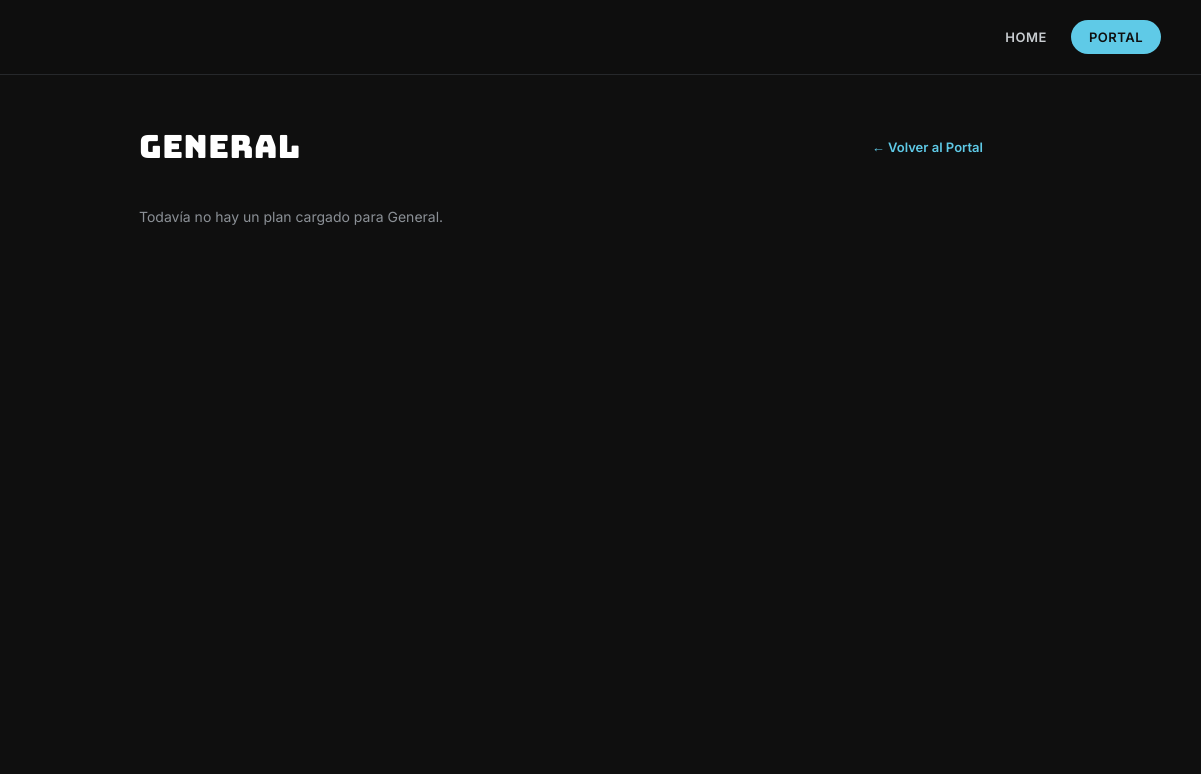
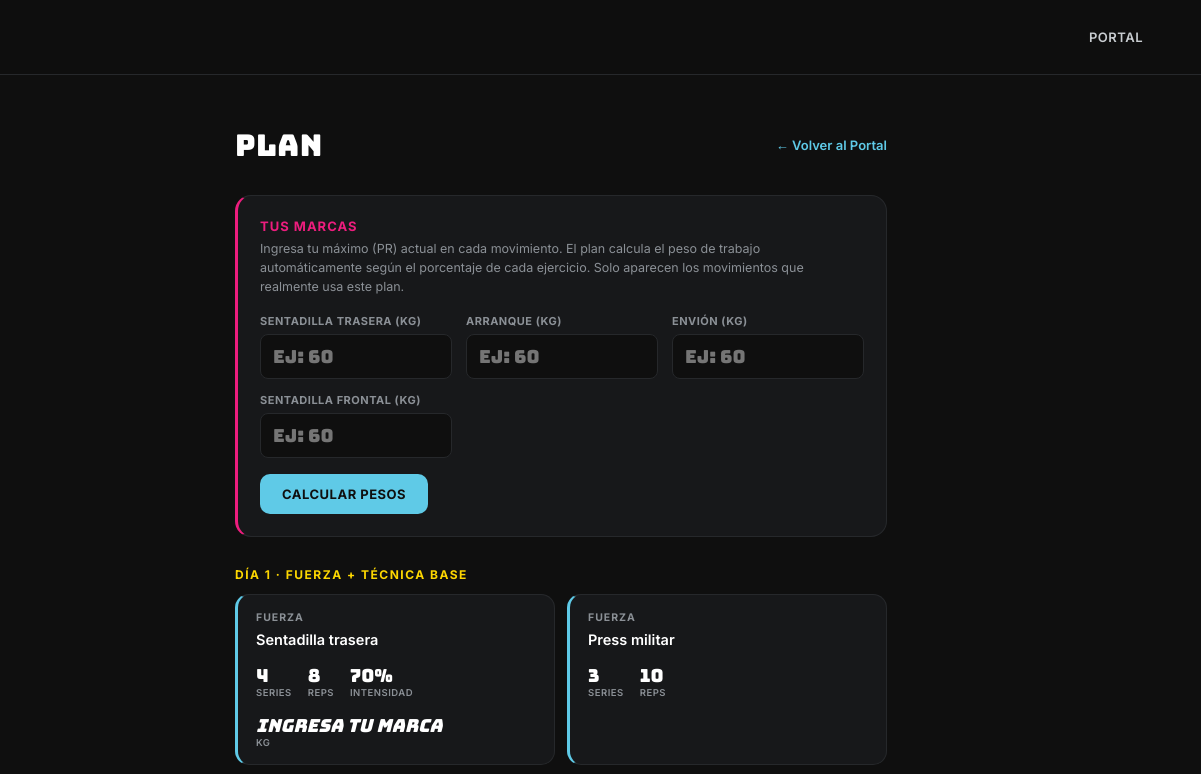
Before and after one commit to liftclub87/liftclub, a plain HTML site: page general.html in a window 1280 px wide. Shown: the top 774 px of the page, 79-1280 px from the left. Drawn offline with nearby package versions, Linux system fonts and the light colour scheme.

Commit message:
Add files via upload

```diff
--- /dev/null
+++ b/general.csv
@@ -0,0 +1,8 @@
+Dia,Bloque,Ejercicio,Series,Reps,Enfoque,Porcentaje,MovimientoBase
+Día 1,Fuerza + Técnica base,Sentadilla trasera,4,8,Fuerza,70,SentadillaTrasera
+Día 1,Fuerza + Técnica base,Press militar,3,10,Fuerza,,
+Día 1,Fuerza + Técnica base,Remo con barra,3,10,Fuerza,,
+Día 2,Técnica olímpica,Arranque (técnica),5,3,Técnica,60,Arranque
+Día 2,Técnica olímpica,Envión (técnica),5,2,Técnica,55,Envion
+Día 2,Técnica olímpica,Sentadilla frontal,4,6,Fuerza,65,SentadillaDelantera
+Día 2,Técnica olímpica,Plancha (core),3,30 seg,Core,,
--- a/general.html
+++ b/general.html
@@ -55,16 +55,14 @@
     text-transform:uppercase;
     padding:9px 18px;
     border-radius:999px;
-    transition:all .15s ease;
   }
 
   .navLinks a:hover{ color:#fff; background:var(--paper); }
-  .navLinks a.active{ background:var(--cyan); color:var(--bg); }
 
   .wrap{
-    max-width:900px;
+    max-width:700px;
     margin:0 auto;
-    padding:50px 28px 100px;
+    padding:50px 24px 100px;
   }
 
   .pageHead{
@@ -73,13 +71,13 @@
     justify-content:space-between;
     flex-wrap:wrap;
     gap:14px;
-    margin-bottom:40px;
+    margin-bottom:30px;
   }
 
   .pageHead h1{
     font-family:'Bungee', sans-serif;
     font-weight:400;
-    font-size:32px;
+    font-size:30px;
     letter-spacing:.5px;
     margin:0;
     color:#fff;
@@ -92,25 +90,83 @@
     text-decoration:none;
   }
 
-  .weekHead{
-    margin:44px 0 8px;
-    padding-bottom:14px;
-    border-bottom:1px solid var(--line);
+  /* ---- Tarjeta de marcas personales ---- */
+
+  .marcasCard{
+    background:var(--paper);
+    border:1px solid var(--line);
+    border-left:3px solid var(--pink);
+    border-radius:16px;
+    padding:22px;
+    margin-bottom:30px;
   }
 
-  .weekHead:first-child{ margin-top:0; }
-
-  .weekTitle{
-    font-family:'Bungee', sans-serif;
-    font-weight:400;
-    font-size:18px;
-    color:var(--yellow);
+  .marcasCard h2{
+    font-size:13px;
+    font-weight:700;
+    letter-spacing:1px;
+    text-transform:uppercase;
+    color:var(--pink);
+    margin:0 0 6px;
   }
 
-  .weekMeta{
+  .marcasCard .sub{
     font-size:12.5px;
     color:var(--muted);
-    margin-top:4px;
+    margin:0 0 18px;
+    line-height:1.5;
+  }
+
+  .marcasGrid{
+    display:grid;
+    grid-template-columns:repeat(auto-fit, minmax(150px,1fr));
+    gap:14px;
+    margin-bottom:16px;
+  }
+
+  .marcasGrid label{
+    display:block;
+    font-size:11px;
+    font-weight:700;
+    letter-spacing:.5px;
+    text-transform:uppercase;
+    color:var(--muted);
+    margin-bottom:6px;
+  }
+
+  .marcasGrid input{
+    width:100%;
+    background:var(--bg);
+    border:1px solid var(--line);
+    color:#fff;
+    font-family:'Bungee', sans-serif;
+    font-size:18px;
+    padding:10px 12px;
+    border-radius:8px;
+  }
+
+  .marcasGrid input:focus{ outline:none; border-color:var(--cyan); }
+
+  .marcasCard button{
+    background:var(--cyan);
+    color:var(--bg);
+    border:none;
+    font-family:'Inter',sans-serif;
+    font-weight:700;
+    font-size:13px;
+    letter-spacing:.5px;
+    text-transform:uppercase;
+    padding:12px 22px;
+    border-radius:10px;
+    cursor:pointer;
+  }
+
+  /* ---- Tarjetas del plan (mismo lenguaje visual del sitio) ---- */
+
+  .weekHead{
+    margin:34px 0 8px;
+    padding-bottom:10px;
+    border-bottom:1px solid var(--line);
   }
 
   .dayLabel{
@@ -118,8 +174,8 @@
     font-weight:700;
     letter-spacing:1.5px;
     text-transform:uppercase;
-    color:var(--pink);
-    margin:26px 0 12px;
+    color:var(--yellow);
+    margin:22px 0 12px;
   }
 
   .cardGrid{
@@ -156,6 +212,7 @@
   .exStats{
     display:flex;
     gap:16px;
+    flex-wrap:wrap;
   }
 
   .exStats span{
@@ -177,6 +234,14 @@
     letter-spacing:.5px;
   }
 
+  .exStats .kgCalc{ color:var(--pink); }
+
+  .pendiente{
+    font-size:10px;
+    color:var(--muted);
+    font-style:italic;
+  }
+
   .empty{
     color:var(--muted);
     font-size:14px;
@@ -195,16 +260,22 @@
 <nav>
   <img class="logo" src="assets/logo.png" alt="Lift Club">
   <div class="navLinks">
-    <a href="index.html">Home</a>
-    <a href="portal.html" class="active">Portal</a>
+    <a href="portal.html">Portal</a>
   </div>
 </nav>
 
 <div class="wrap">
 
   <div class="pageHead">
-    <h1 id="tituloAtleta">Cargando...</h1>
+    <h1>Plan</h1>
     <a href="portal.html" class="backLink">&larr; Volver al Portal</a>
+  </div>
+
+  <div class="marcasCard">
+    <h2>Tus marcas</h2>
+    <p class="sub">Ingresa tu máximo (PR) actual en cada movimiento. El plan calcula el peso de trabajo automáticamente según el porcentaje de cada ejercicio. Solo aparecen los movimientos que realmente usa este plan.</p>
+    <div class="marcasGrid" id="marcasGrid"></div>
+    <button onclick="recalcular()">Calcular pesos</button>
   </div>
 
   <div id="planContenedor">
@@ -214,9 +285,136 @@
 </div>
 
 <script src="https://cdnjs.cloudflare.com/ajax/libs/PapaParse/5.4.1/papaparse.min.js"></script>
-<script src="assets/plan.js"></script>
 <script>
-  renderPlan("General");
+
+  // Nombre visible y unidad de cada categoría de marca personal.
+  const ETIQUETAS_MOV = {
+    Arranque: "Arranque",
+    Envion: "Envión",
+    SentadillaTrasera: "Sentadilla trasera",
+    SentadillaDelantera: "Sentadilla frontal",
+  };
+
+  let filasPlan = [];
+  let movimientosUsados = [];
+
+  function cargarMarcasGuardadas() {
+    const guardado = localStorage.getItem("liftclub_marcas");
+    return guardado ? JSON.parse(guardado) : {};
+  }
+
+  function guardarMarcas(marcas) {
+    localStorage.setItem("liftclub_marcas", JSON.stringify(marcas));
+  }
+
+  function construirInputsMarcas() {
+    const marcasGuardadas = cargarMarcasGuardadas();
+    const grid = document.getElementById("marcasGrid");
+    grid.innerHTML = movimientosUsados.map(mov => `
+      <div>
+        <label for="marca_${mov}">${ETIQUETAS_MOV[mov] || mov} (kg)</label>
+        <input type="number" id="marca_${mov}" placeholder="Ej: 60" value="${marcasGuardadas[mov] || ""}">
+      </div>
+    `).join("");
+  }
+
+  function leerMarcasActuales() {
+    const marcas = {};
+    movimientosUsados.forEach(mov => {
+      const val = parseFloat(document.getElementById("marca_" + mov).value);
+      if (!isNaN(val) && val > 0) marcas[mov] = val;
+    });
+    return marcas;
+  }
+
+  function recalcular() {
+    const marcas = leerMarcasActuales();
+    guardarMarcas(marcas);
+    renderizarPlan(marcas);
+  }
+
+  function renderizarPlan(marcas) {
+    const contenedor = document.getElementById("planContenedor");
+
+    if (filasPlan.length === 0) {
+      contenedor.innerHTML = `<p class="empty">Todavía no hay un plan general cargado.</p>`;
+      return;
+    }
+
+    const dias = {};
+    filasPlan.forEach(f => {
+      const key = f["Dia"];
+      if (!dias[key]) dias[key] = [];
+      dias[key].push(f);
+    });
+
+    let html = "";
+    Object.keys(dias).forEach(dKey => {
+      const ejercicios = dias[dKey];
+      const bloque = ejercicios[0]["Bloque"];
+
+      html += `<div class="dayLabel">${dKey} &middot; ${bloque}</div><div class="cardGrid">`;
+
+      ejercicios.forEach(ex => {
+        const series = ex["Series"] || "—";
+        const reps = ex["Reps"] || "—";
+        const pct = ex["Porcentaje"];
+        const mov = ex["MovimientoBase"];
+
+        let kgTexto = "—";
+        let kgClase = "";
+        if (pct && mov) {
+          const max = marcas[mov];
+          if (max) {
+            kgTexto = Math.round((parseFloat(pct) / 100) * max);
+            kgClase = "kgCalc";
+          } else {
+            kgTexto = `<span class="pendiente">ingresa tu marca</span>`;
+          }
+        }
+
+        html += `
+          <div class="exCard">
+            <div class="exTag">${ex["Enfoque"] || ""}</div>
+            <div class="exName">${ex["Ejercicio"]}</div>
+            <div class="exStats">
+              <span>${series}<small>series</small></span>
+              <span>${reps}<small>reps</small></span>
+              ${pct ? `<span>${pct}%<small>intensidad</small></span>` : ""}
+              ${pct ? `<span class="${kgClase}">${kgTexto}<small>kg</small></span>` : ""}
+            </div>
+          </div>
+        `;
+      });
+
+      html += `</div>`;
+    });
+
+    contenedor.innerHTML = html;
+  }
+
+  Papa.parse("general.csv?v=" + Date.now(), {
+    download: true,
+    header: true,
+    skipEmptyLines: true,
+    complete: function (results) {
+      filasPlan = results.data;
+
+      const setMov = new Set();
+      filasPlan.forEach(f => {
+        if (f["MovimientoBase"]) setMov.add(f["MovimientoBase"]);
+      });
+      movimientosUsados = Array.from(setMov);
+
+      construirInputsMarcas();
+      renderizarPlan(cargarMarcasGuardadas());
+    },
+    error: function () {
+      document.getElementById("planContenedor").innerHTML =
+        `<p class="empty">No se pudo cargar el plan general.</p>`;
+    }
+  });
+
 </script>
 
 </body>
--- a/staticwebapp.config.json
+++ b/staticwebapp.config.json
@@ -10,7 +10,7 @@
     },
     {
       "route": "/general.html",
-      "allowedRoles": ["general", "admin"]
+      "allowedRoles": ["authenticated"]
     },
     {
       "route": "/Dana.html",
```
Also changed, not shown: portal.html (+18 -14 lines).
